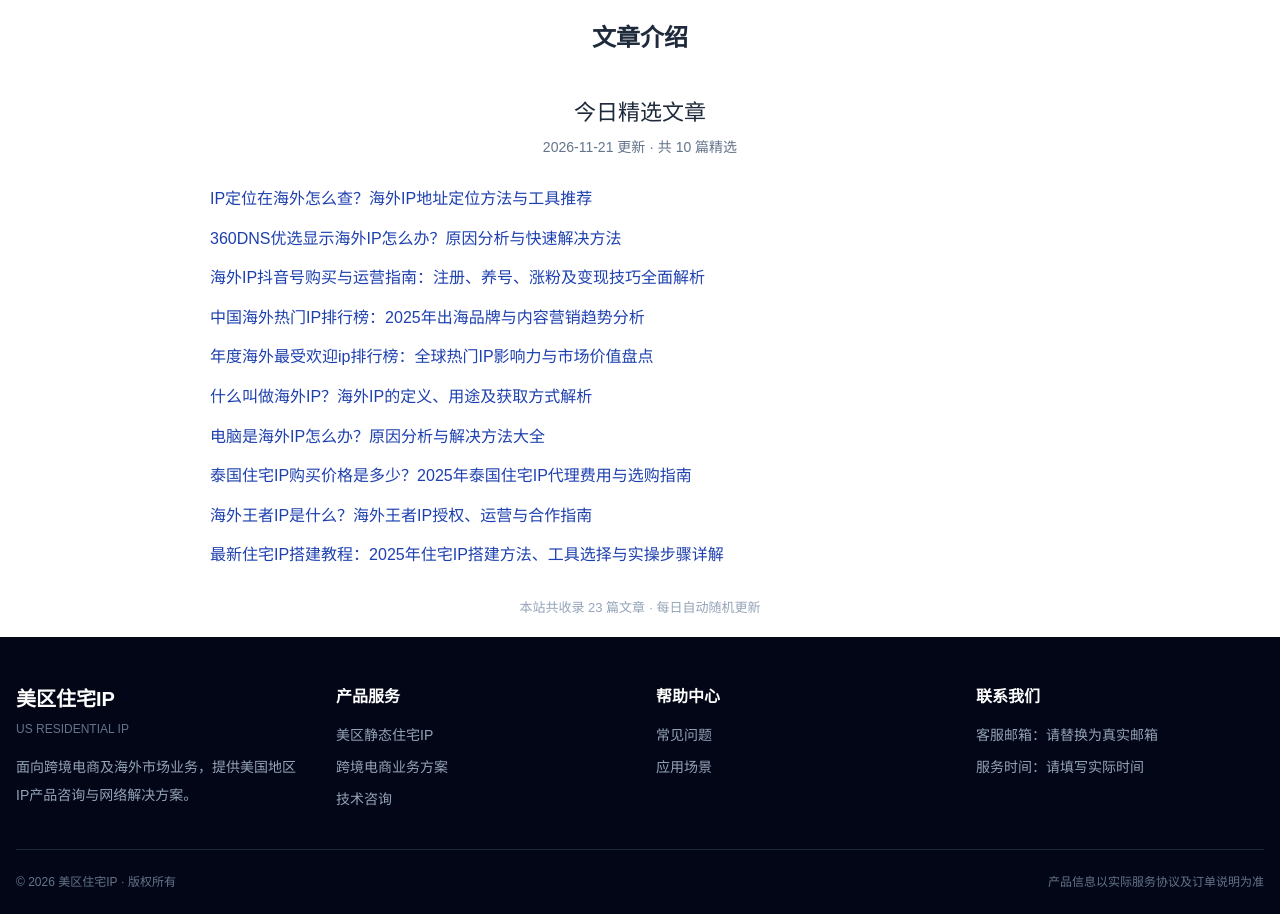
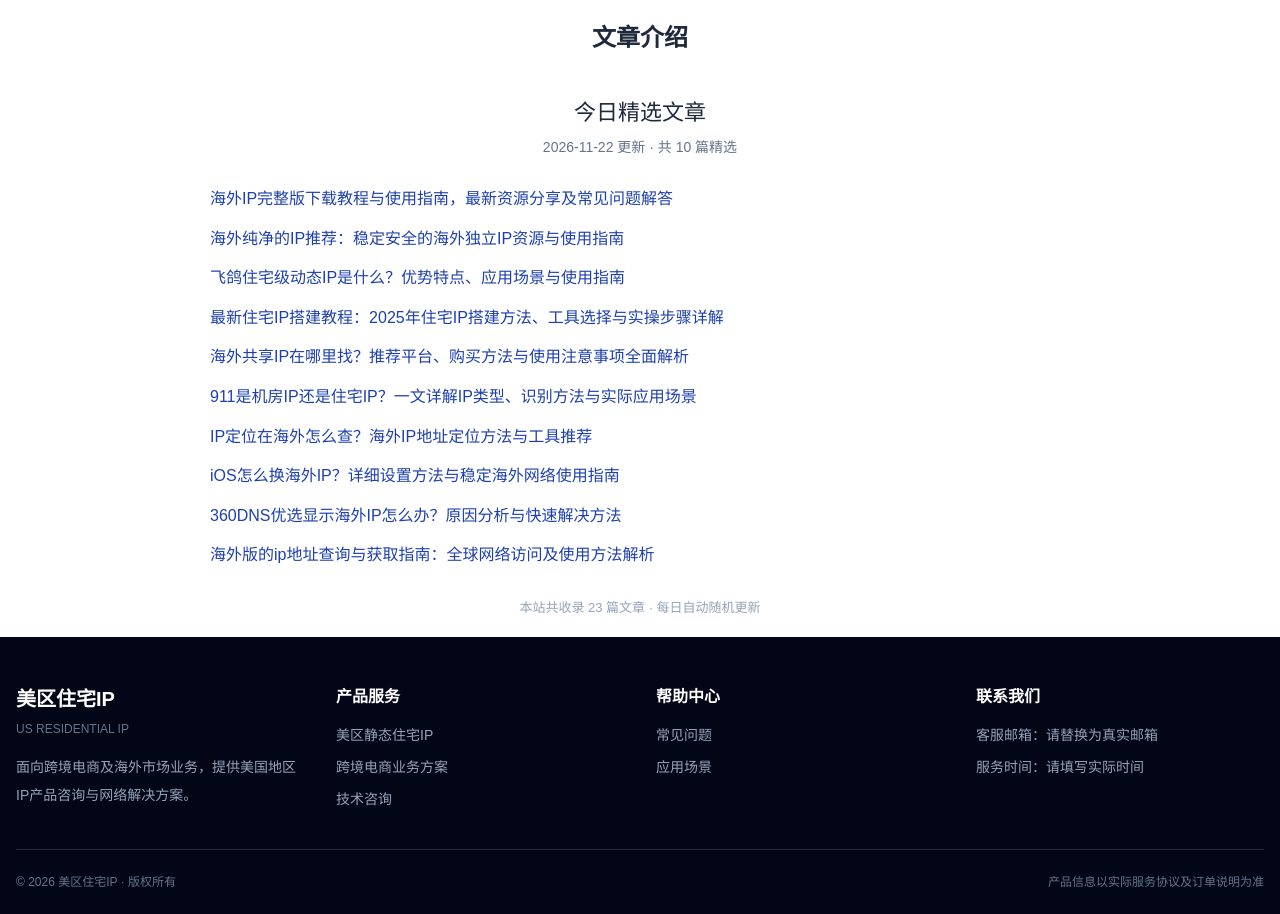
Before and after one commit to ultranova74/Ultranova74.giehub.io, a plain HTML site: page index.html in a window 1280 px wide. Shown: the part 3300-4214 px from the top of the page. Drawn offline with nearby package versions, Linux system fonts and the light colour scheme.

Commit message:
每日文章精选更新 2026-11-22

```diff
--- a/index.html
+++ b/index.html
@@ -293,18 +293,18 @@
         <h2 class="section-title">文章介绍</h2>
         <div class="link-list" style="max-width:900px; margin:0 auto; padding:20px 0;">
             <h2 style="text-align:center; font-size:22px; margin-bottom:8px; color:#1e293b;">今日精选文章</h2>
-            <p style="text-align:center; color:#64748b; font-size:14px; margin-bottom:28px;">2026-11-21 更新 · 共 10 篇精选</p>
+            <p style="text-align:center; color:#64748b; font-size:14px; margin-bottom:28px;">2026-11-22 更新 · 共 10 篇精选</p>
             <ul style="list-style:none; padding:0 20px; margin:0;">
+          <li style="margin-bottom:14px; line-height:1.6;"><a href="pages/0bddu.html" style="color:#1e40af; text-decoration:none; font-size:16px;">海外IP完整版下载教程与使用指南，最新资源分享及常见问题解答</a></li>
+          <li style="margin-bottom:14px; line-height:1.6;"><a href="pages/0Bw0B.html" style="color:#1e40af; text-decoration:none; font-size:16px;">海外纯净的IP推荐：稳定安全的海外独立IP资源与使用指南</a></li>
+          <li style="margin-bottom:14px; line-height:1.6;"><a href="pages/0CH65.html" style="color:#1e40af; text-decoration:none; font-size:16px;">飞鸽住宅级动态IP是什么？优势特点、应用场景与使用指南</a></li>
+          <li style="margin-bottom:14px; line-height:1.6;"><a href="pages/0BG0s.html" style="color:#1e40af; text-decoration:none; font-size:16px;">最新住宅IP搭建教程：2025年住宅IP搭建方法、工具选择与实操步骤详解</a></li>
+          <li style="margin-bottom:14px; line-height:1.6;"><a href="pages/0C38s.html" style="color:#1e40af; text-decoration:none; font-size:16px;">海外共享IP在哪里找？推荐平台、购买方法与使用注意事项全面解析</a></li>
+          <li style="margin-bottom:14px; line-height:1.6;"><a href="pages/0bi9A.html" style="color:#1e40af; text-decoration:none; font-size:16px;">911是机房IP还是住宅IP？一文详解IP类型、识别方法与实际应用场景</a></li>
           <li style="margin-bottom:14px; line-height:1.6;"><a href="pages/0CJSY.html" style="color:#1e40af; text-decoration:none; font-size:16px;">IP定位在海外怎么查？海外IP地址定位方法与工具推荐</a></li>
+          <li style="margin-bottom:14px; line-height:1.6;"><a href="pages/0b108.html" style="color:#1e40af; text-decoration:none; font-size:16px;">iOS怎么换海外IP？详细设置方法与稳定海外网络使用指南</a></li>
           <li style="margin-bottom:14px; line-height:1.6;"><a href="pages/0c7d4.html" style="color:#1e40af; text-decoration:none; font-size:16px;">360DNS优选显示海外IP怎么办？原因分析与快速解决方法</a></li>
-          <li style="margin-bottom:14px; line-height:1.6;"><a href="pages/0bw22.html" style="color:#1e40af; text-decoration:none; font-size:16px;">海外IP抖音号购买与运营指南：注册、养号、涨粉及变现技巧全面解析</a></li>
-          <li style="margin-bottom:14px; line-height:1.6;"><a href="pages/0BQZe.html" style="color:#1e40af; text-decoration:none; font-size:16px;">中国海外热门IP排行榜：2025年出海品牌与内容营销趋势分析</a></li>
-          <li style="margin-bottom:14px; line-height:1.6;"><a href="pages/0ck4W.html" style="color:#1e40af; text-decoration:none; font-size:16px;">年度海外最受欢迎ip排行榜：全球热门IP影响力与市场价值盘点</a></li>
-          <li style="margin-bottom:14px; line-height:1.6;"><a href="pages/0CL0t.html" style="color:#1e40af; text-decoration:none; font-size:16px;">什么叫做海外IP？海外IP的定义、用途及获取方式解析</a></li>
-          <li style="margin-bottom:14px; line-height:1.6;"><a href="pages/0b8ti.html" style="color:#1e40af; text-decoration:none; font-size:16px;">电脑是海外IP怎么办？原因分析与解决方法大全</a></li>
-          <li style="margin-bottom:14px; line-height:1.6;"><a href="pages/0C32j.html" style="color:#1e40af; text-decoration:none; font-size:16px;">泰国住宅IP购买价格是多少？2025年泰国住宅IP代理费用与选购指南</a></li>
-          <li style="margin-bottom:14px; line-height:1.6;"><a href="pages/0Cn08.html" style="color:#1e40af; text-decoration:none; font-size:16px;">海外王者IP是什么？海外王者IP授权、运营与合作指南</a></li>
-          <li style="margin-bottom:14px; line-height:1.6;"><a href="pages/0BG0s.html" style="color:#1e40af; text-decoration:none; font-size:16px;">最新住宅IP搭建教程：2025年住宅IP搭建方法、工具选择与实操步骤详解</a></li>
+          <li style="margin-bottom:14px; line-height:1.6;"><a href="pages/0cfS2.html" style="color:#1e40af; text-decoration:none; font-size:16px;">海外版的ip地址查询与获取指南：全球网络访问及使用方法解析</a></li>
             </ul>
             <p style="text-align:center; margin-top:30px; color:#94a3b8; font-size:13px;">本站共收录 23 篇文章 · 每日自动随机更新</p>
         </div>
```
